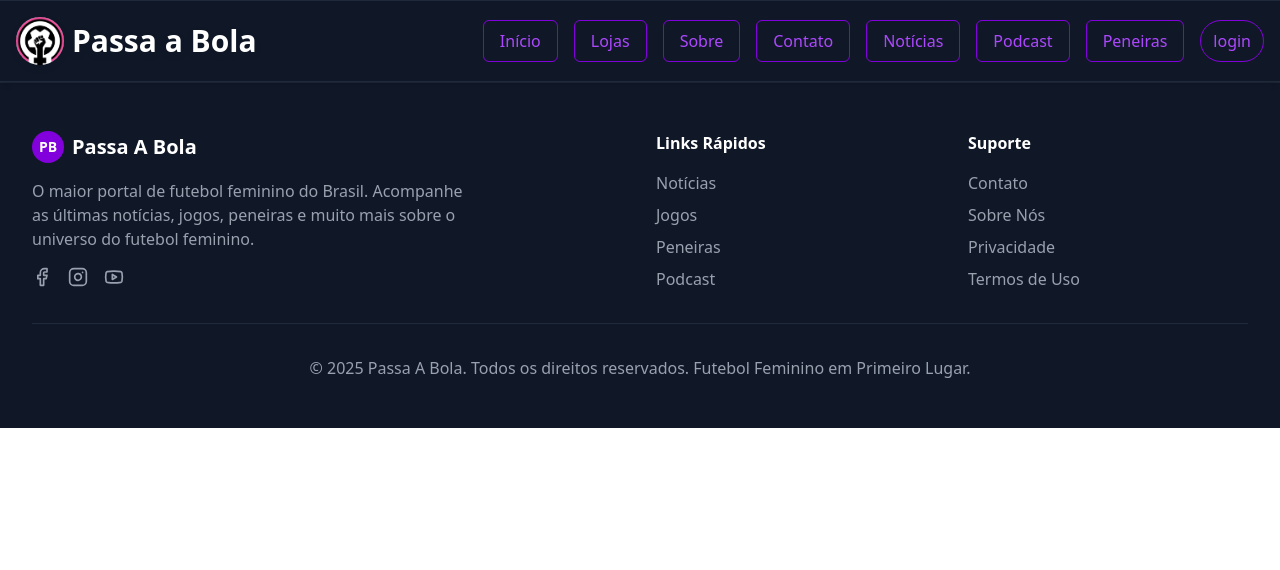
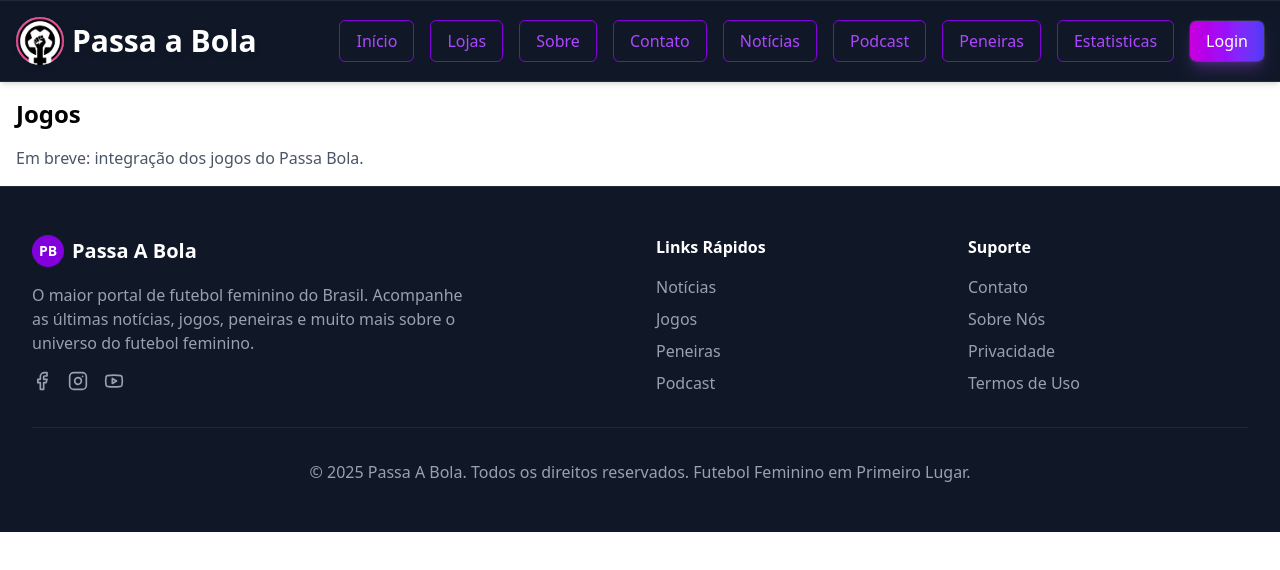
Before and after one commit to Challenge-PassaBola/site-definitivo, a React (Vite) app in the folder frontend/: page /estatisticas in a window 1280 px wide. Shown: the top 570 px of the page. Built offline with nearby package versions, Linux system fonts and the light colour scheme.

Commit message:
Criando a ava estatisticas, adicionando suas dependencias,fazedo a base para implementação da mesma e fazendo leves mudanças no desing no botão login

```diff
--- a/frontend/src/App.jsx
+++ b/frontend/src/App.jsx
@@ -11,6 +11,7 @@ import Contato from "./components/Contato";
 import Noticias from "./components/Noticias";
 import Podcast from "./components/Podcast";
 import Peneiras from "./components/Peneiras";
+import Estatisticas from "./components/Estatisticas";
 
 function Placeholder() {
   return (
@@ -38,6 +39,7 @@ export default function App() {
           <Route path="/noticias" element={<Noticias />} />
           <Route path="/podcast" element={<Podcast />} />
           <Route path="/peneiras" element={<Peneiras />} />
+          <Route path="/estatisticas" element={<Estatisticas />} />
           <Route path="/placeholder" element={<Placeholder />} />
         </Routes>
       </main>
--- /dev/null
+++ b/frontend/src/components/Estatisticas.jsx
@@ -0,0 +1,9 @@
+function Estatisticas() {
+  return (
+    <main className="max-w-7xl mx-auto p-4">
+      <h1 className="text-2xl font-semibold mb-4">Jogos</h1>
+      <p className="text-gray-600">Em breve: integração dos jogos do Passa Bola.</p>
+    </main>
+  );
+}
+export default Estatisticas;
--- a/frontend/src/components/header.jsx
+++ b/frontend/src/components/header.jsx
@@ -26,7 +26,7 @@ function Header() {
 
       {/* Navegação */}
       <nav
-        className={`flex flex-col md:flex-row items-center gap-4 fixed md:static top-0 right-0 h-full md:h-auto w-64 md:w-auto bg-gray-900 md:bg-transparent p-6 md:p-0 shadow-lg md:shadow-none transform transition-transform duration-300 ease-in-out z-40
+        className={`grid grid-cols-1 sm:grid-cols-2 gap-4 md:flex md:flex-row md:items-center md:gap-4 fixed md:static top-0 right-0 h-full md:h-auto w-64 md:w-auto bg-gray-900 md:bg-transparent p-6 md:p-0 shadow-lg md:shadow-none transform transition-transform duration-300 ease-in-out z-40
         ${menuOpen ? "translate-x-0" : "translate-x-full"}
         md:translate-x-0`}
       >
@@ -37,14 +37,15 @@ function Header() {
         <Link to="/noticias" onClick={() => setMenuOpen(false)} className="px-4 py-2 rounded-md border border-purple-700 text-purple-500 hover:bg-purple-700 hover:text-white transition">Notícias</Link>
         <Link to="/podcast" onClick={() => setMenuOpen(false)} className="px-4 py-2 rounded-md border border-purple-700 text-purple-500 hover:bg-purple-700 hover:text-white transition">Podcast</Link>
         <Link to="/peneiras" onClick={() => setMenuOpen(false)} className="px-4 py-2 rounded-md border border-purple-700 text-purple-500 hover:bg-purple-700 hover:text-white transition">Peneiras</Link>
+        <Link to="/estatisticas" onClick={() => setMenuOpen(false)} className="px-4 py-2 rounded-md border border-purple-700 text-purple-500 hover:bg-purple-700 hover:text-white transition">Estatisticas</Link>
 
         {/* Login separado */}
         <Link
           to="/login"
           onClick={() => setMenuOpen(false)}
-          className="mt-4 md:mt-0 px-3 py-2 rounded-full border border-purple-700 text-purple-500 hover:bg-purple-700 hover:text-white transition flex items-center gap-2"
+          className="mt-4 md:mt-0 px-4 py-2 rounded-md bg-gradient-to-r from-fuchsia-600 via-purple-600 to-indigo-600 text-white border-transparent shadow-lg shadow-purple-500/30 ring-1 ring-white/10 hover:shadow-xl hover:brightness-110 hover:-translate-y-[1px] active:translate-y-0 transition duration-200 focus:outline-none focus:ring-2 focus:ring-purple-400 flex items-center gap-2"
         >
-          <span className="material-icons">login</span>
+          <span className="material-icons">Login</span>
         </Link>
       </nav>
     </header>
```
